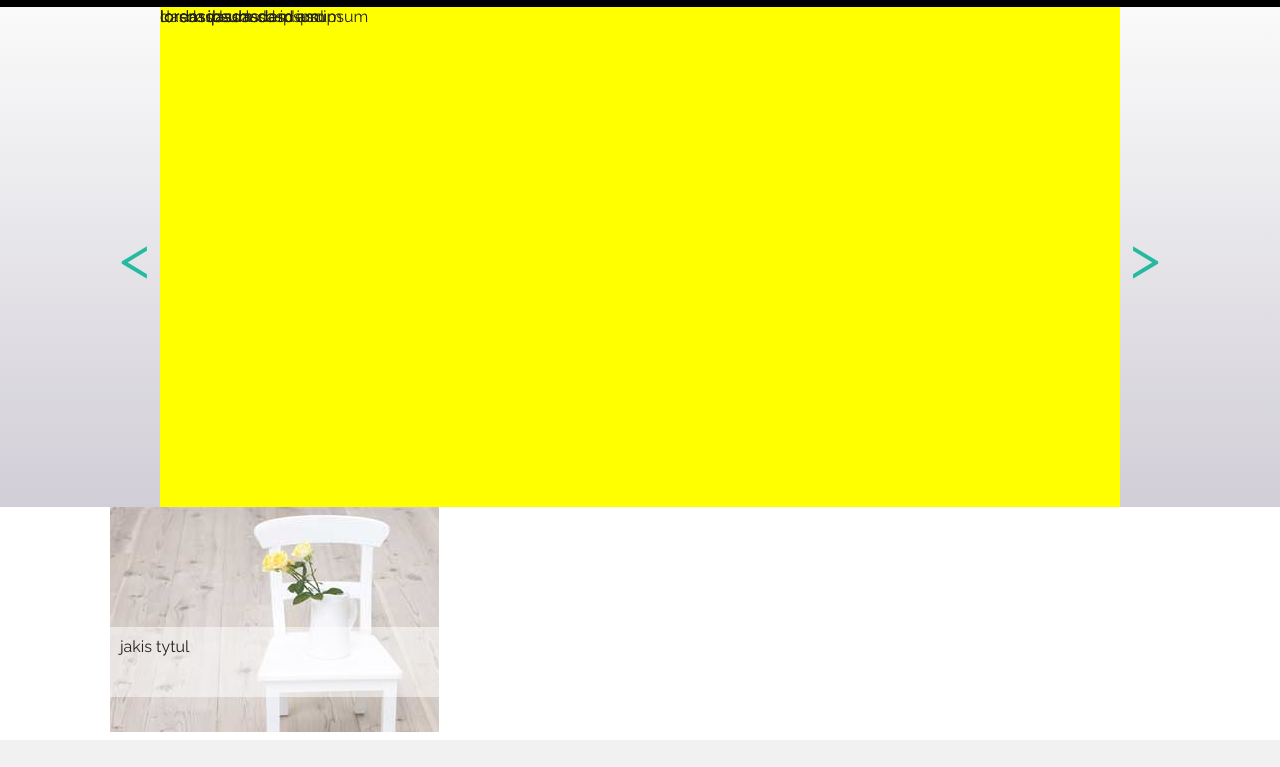
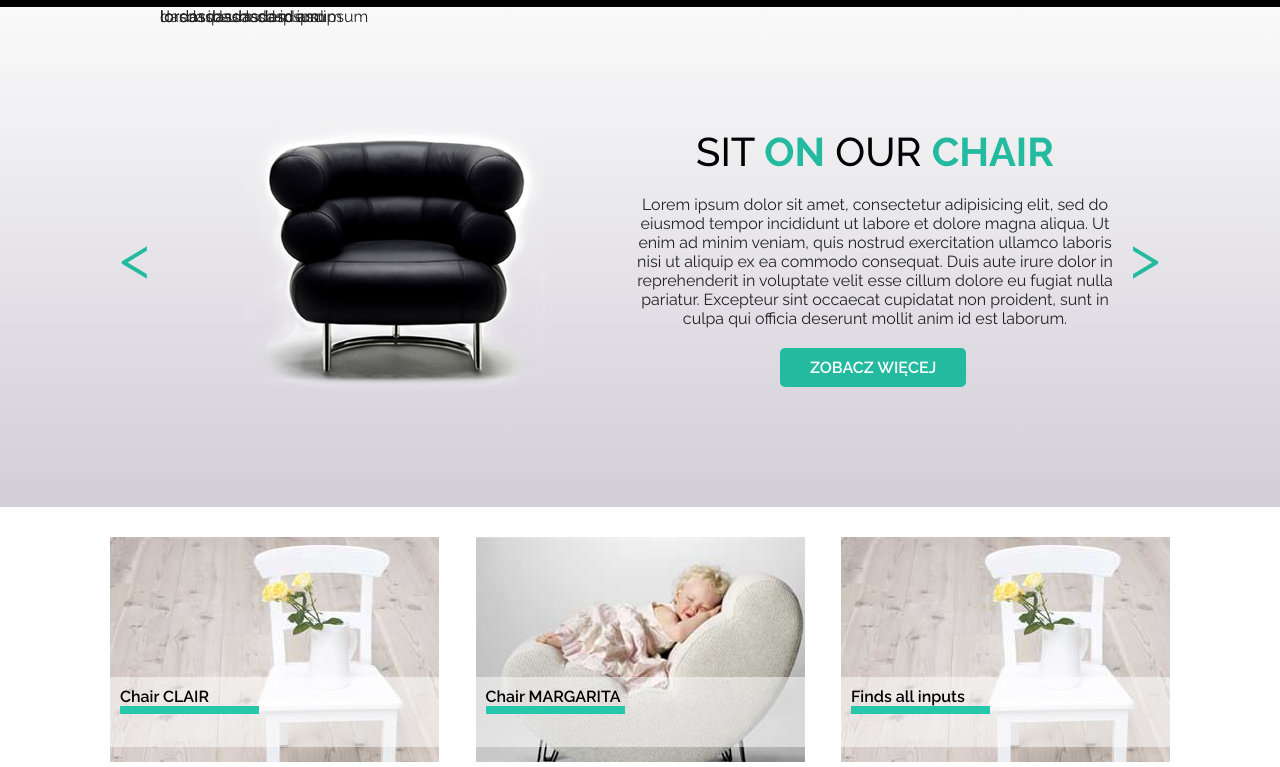
Before and after one commit to Mazowiecki/warsztat, a plain HTML site: page index.html in a window 1280 px wide. Shown: the part 33-800 px from the top of the page. Drawn offline with Linux system fonts and the light colour scheme.

Commit message:
ukonczony slider1

```diff
--- a/css/style.css
+++ b/css/style.css
@@ -14,12 +14,13 @@
     border-radius:5px;
     background: #24BA9F;
     text-transform: uppercase;
-    font-size:20px;
+    font-size:16px;
     padding:10px 30px;
     color:#fff;
     border:0;
     display: inline-block;
     text-decoration: none;
+    font-weight: 600;
 }
 .section-title {
     /* tutaj dorobic wyglad tytulow sekcji */
@@ -137,6 +138,53 @@ body {
     display: flex;
     height:100%;
 }
+.main-slider-cnt{
+  position: relative;
+}
+/*  slide 1 */
+.main-slider-slide1{
+  position: absolute;
+  display: flex;
+  justify-content: space-around;
+  align-items: center;
+  height: 100%;
+}
+.main-slider-slide1-h1{
+  text-transform: uppercase;
+  font-size: 40px;
+  font-weight: 500;
+  color: black;
+  text-align: center;
+}
+.main-slider-slide1-h1 .span1{
+  color:#24BA9F;
+  font-weight: 700;
+}
+.main-slider-slide1-h1 .span2{
+  color:#24BA9F;
+  font-weight: 700;
+}
+.main-slider-slide1 p{
+  padding-top: 20px;
+  text-align: center;
+}
+.slide1_button{
+  margin-left:150px;
+  margin-top: 20px;
+}
+/*slide 2 */
+.main-slider-slide2{
+  position: absolute;
+}
+.main-slider-slide3{
+  position: absolute;
+}
+.main-slider-slide4{
+  position: absolute;
+}
+.main-slider-slide5{
+  position: absolute;
+}
 .main-slider-prev,
 .main-slider-next {
     width:50px;
@@ -148,7 +196,6 @@ body {
     align-items: center;
 }
 .main-slider-cnt {
-    background: yellow;
     flex-grow: 1;
     position: relative;
 }
@@ -162,24 +209,42 @@ body {
 
 
 /* ---- pictures list ---- */
-.pictures-list {}
+.pictures-list-parent{
+  display: flex;
+  justify-content: space-between;
+}
+.pictures-list {
+  padding-top: 30px;
+  padding-bottom: 100px;
+}
 .picture-cnt {
     position: relative;
     display: inline-block;
     overflow: hidden;
 }
+.picture-cnt h3{
+  color: black;
+  font-weight: 600;
+}
+.picture-linia{
+    height: 8px;
+    width: 45%;
+    background-color: #27C7AB;
+    margin-bottom: 80px;
+  }
+}
 .picture-cnt img {
     position: relative;
-    transition: 0.5s all;
 }
 .picture-cnt:hover img {
     transform: scale(1.2,1.2);
+    transition: 0.5s all;
 }
 .picture-cnt .picture-cnt-description {
     position:absolute;
     padding:10px;
     left:0;
-    top:120px;
+    top:140px;
     background: rgba(255,255,255,0.5);
     height:70px;
     width:100%;
@@ -358,7 +423,22 @@ body {
 .price-list-box.active .price-list-box-price .price-text {
     color:#27C7AB
 }
-
+.active-price-list-btn {
+    font-family: 'Raleway', sans-serif;
+    border-radius:5px;
+    background: white;
+    text-transform: uppercase;
+    font-size:20px;
+    padding:10px 30px;
+    color:#27C7AB;
+    border:0;
+    display: inline-block;
+    text-decoration: none;
+    font-size:15px;
+    padding: 4px 25px;
+    margin-top:auto;
+    font-weight: 600;
+}
 /* ---- section contact us ---- */
 .contact-us {
   padding-top: 50px;
--- a/index.html
+++ b/index.html
@@ -57,19 +57,25 @@
                             <div class="main-slider-cnt">
                                 <!-- tutaj trafia slajdy pozycjonowane absolutenie -->
 
-                                <div class="main-slider-slide">
-                                    <h1>lorem ipsum</h1>
+                                <div class="main-slider-slide1">
+                                    <img class="main-slider-slide1-img" src="images/black_chair.png" alt>
+                                        <div class="main-slider-slide1-right">
+                                          <h1 class="main-slider-slide1-h1">Sit <span class="span1">on</span> our <span class="span2">chair</span></h1>
+                                          <p>Lorem ipsum dolor sit amet, consectetur adipisicing elit, sed do eiusmod tempor incididunt ut labore et dolore magna aliqua. Ut enim ad minim veniam, quis nostrud exercitation ullamco laboris nisi ut aliquip ex ea commodo consequat. Duis aute irure dolor in reprehenderit in voluptate velit esse cillum dolore eu fugiat nulla pariatur. Excepteur sint occaecat cupidatat non proident, sunt in culpa qui officia deserunt mollit anim id est laborum.</p>
+                                          <a type="submit" class="btn slide1_button ">zobacz więcej</a>
+                                        </div>
                                 </div>
-                                <div class="main-slider-slide">
+
+                                <div class="main-slider-slide2">
                                     <h1>lorem ipsum dasd asd </h1>
                                 </div>
-                                <div class="main-slider-slide">
+                                <div class="main-slider-slide3">
                                     <h1>dasdasdasdasd ipsum</h1>
                                 </div>
-                                <div class="main-slider-slide">
+                                <div class="main-slider-slide4">
                                     <h1>lordasdasdasdasdem ipsum</h1>
                                 </div>
-                                <div class="main-slider-slide">
+                                <div class="main-slider-slide5">
                                     <h1>lordasdasdasdem ipsum</h1>
                                 </div>
 
@@ -81,21 +87,49 @@
                     <!-- e: slider -->
                 </div>
             </div>
-
+              <!-- pictures-list-->
             <section class="pictures-list">
 
                 <div class="container">
+                  <div class="pictures-list-parent">
 
                     <div class="picture-cnt">
                         <img src="images/box1_img.jpg" width="329" height="225" alt="" />
                         <div class="picture-cnt-description">
-                            <h3 class="picture-cnt-title">jakis tytul</h3>
+                            <h3 class="picture-cnt-title">Chair CLAIR</h3>
+                            <div class="picture-linia">
+                            </div>
                             <div class="picture-cnt-text">
                                 Lorem ipsum dolor sit amet, consectetur adipiscing elit. In libero arcu, vulputate sit amet
                             </div>
                         </div>
                     </div>
 
+                    <div class="picture-cnt">
+                        <img src="images/box2_img.jpg" width="329" height="225" alt="" />
+                        <div class="picture-cnt-description">
+                            <h3 class="picture-cnt-title">Chair MARGARITA</h3>
+                            <div class="picture-linia">
+                            </div>
+                            <div class="picture-cnt-text">
+                                Lorem ipsum dolor sit amet, consectetur adipiscing elit. In libero arcu, vulputate sit amet
+                            </div>
+                        </div>
+                    </div>
+
+                    <div class="picture-cnt">
+                        <img src="images/box1_img.jpg" width="329" height="225" alt="" />
+                        <div class="picture-cnt-description">
+                            <h3 class="picture-cnt-title">Finds all inputs</h3>
+                            <div class="picture-linia">
+                            </div>
+                            <div class="picture-cnt-text">
+                                Lorem ipsum dolor sit amet, consectetur adipiscing elit. In libero arcu, vulputate sit amet
+                            </div>
+                        </div>
+                    </div>
+
+                  </div>
                 </div>
             </section><!-- e: pictures list -->
 
@@ -150,7 +184,7 @@
                                 <li>Gwarancja 5 lat</li>
                             </ul>
                             <div class="price-list-box-btn-cnt">
-                                <a href="" class="btn price-list-box-btn">Dołącz</a>
+                                <a href="" class="active-price-list-btn">Dołącz</a>
                             </div>
                         </div><!-- e: price-list-box -->
 
```
